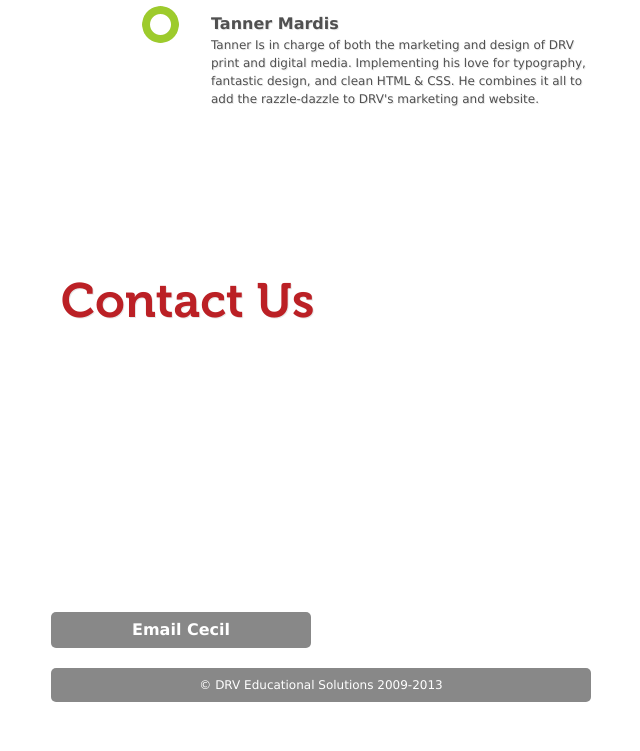
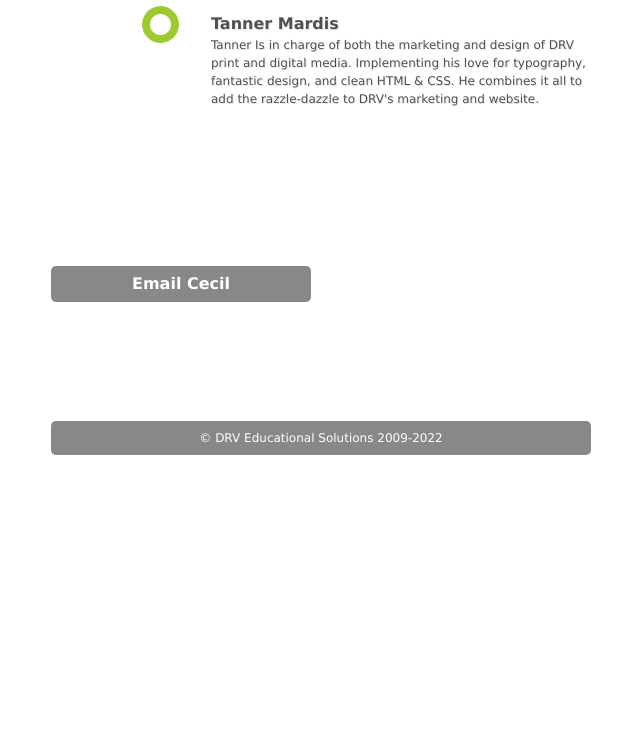
Before and after one commit to Tandalorian/drved, a plain HTML site: page index.html in a window 1280 px wide. Shown: the part 3810-4561 px from the top of the page, without its empty margins (349-989 px from the left). After the commit the page ends 4487 px from the top, so only its background shows below. Drawn offline with Linux system fonts and the light colour scheme; files whose address does not match are found by name.

Commit message:
Update index.html

```diff
--- a/index.html
+++ b/index.html
@@ -231,7 +231,7 @@
 
 <div class="divider">&nbsp;<a id="contactus"></a></div>
 
-<div class="grid_8 prefix_3">
+<!--<div class="grid_8 prefix_3">
 	<h1 id="talktous" style="color: #BB2025; margin-bottom: 22px;">Contact Us</h1>
 	<h1 id="thankyou" style="color: #BB2025; margin-bottom: 10px;">We are so glad<br/> you could chat</h1>
 </div>
@@ -247,13 +247,14 @@
 </div>
 
 
-<div class="divider2">&nbsp;<a id="contact"></a></div>
+<div class="divider2">&nbsp;<a id="contact"></a></div>-->
 
 
 <!-- Footer-->
 	<div class="grid_7 prefix_3 alpha">
 		<a id="mailto" class="left" href="mailto:cmardis.consulting@gmail.com">Email Cecil</a>
-		<p class="footer" style="margin-bottom: 46px;">&copy; DRV Educational Solutions 2009-2013</p>
+		<span id="stamp"></span>
+		<p class="footer" style="margin-bottom: 46px;">&copy; DRV Educational Solutions 2009-2022</p>
 		<p class="footerright">&nbsp;</p>
 	</div>
 <!-- end Footer-->
```
